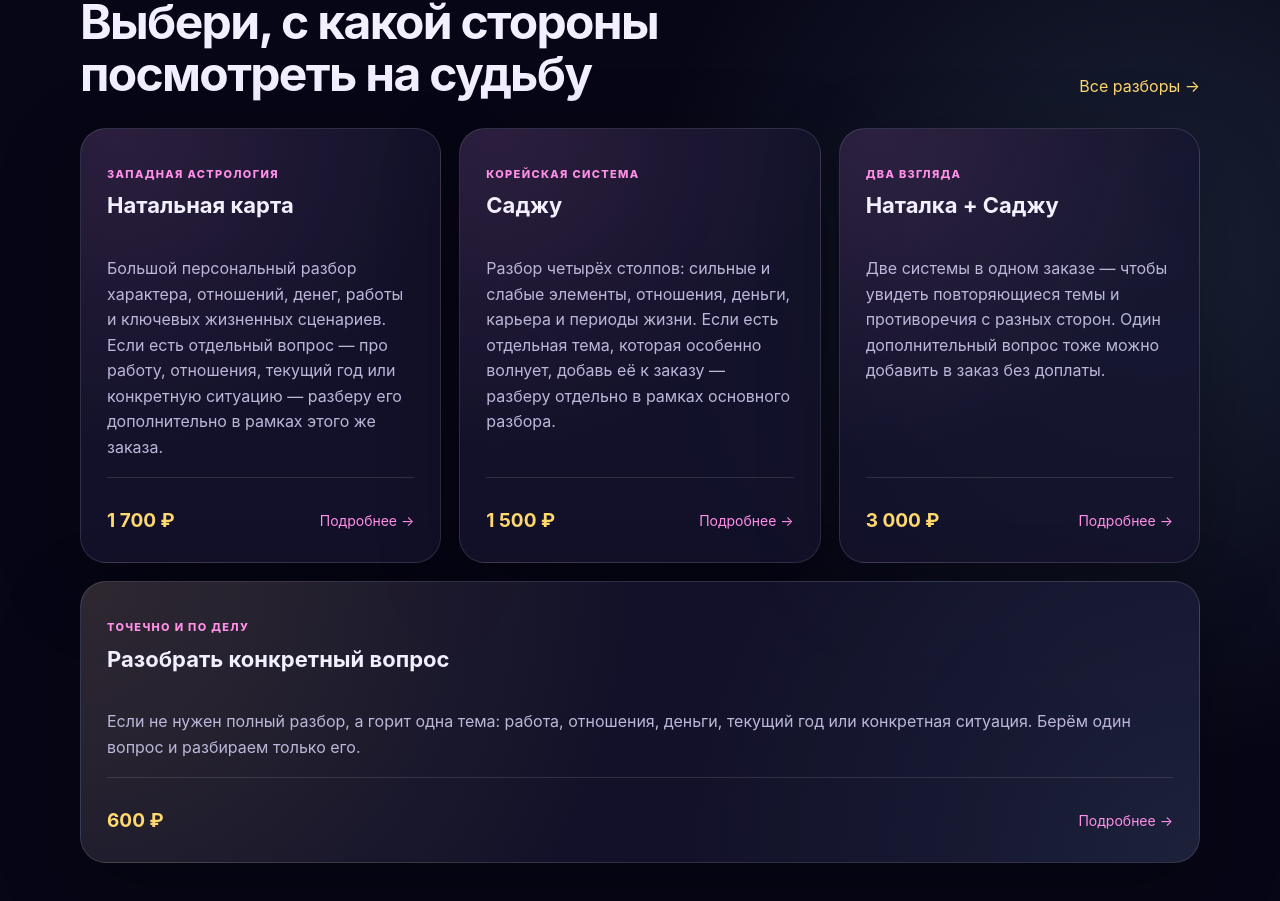
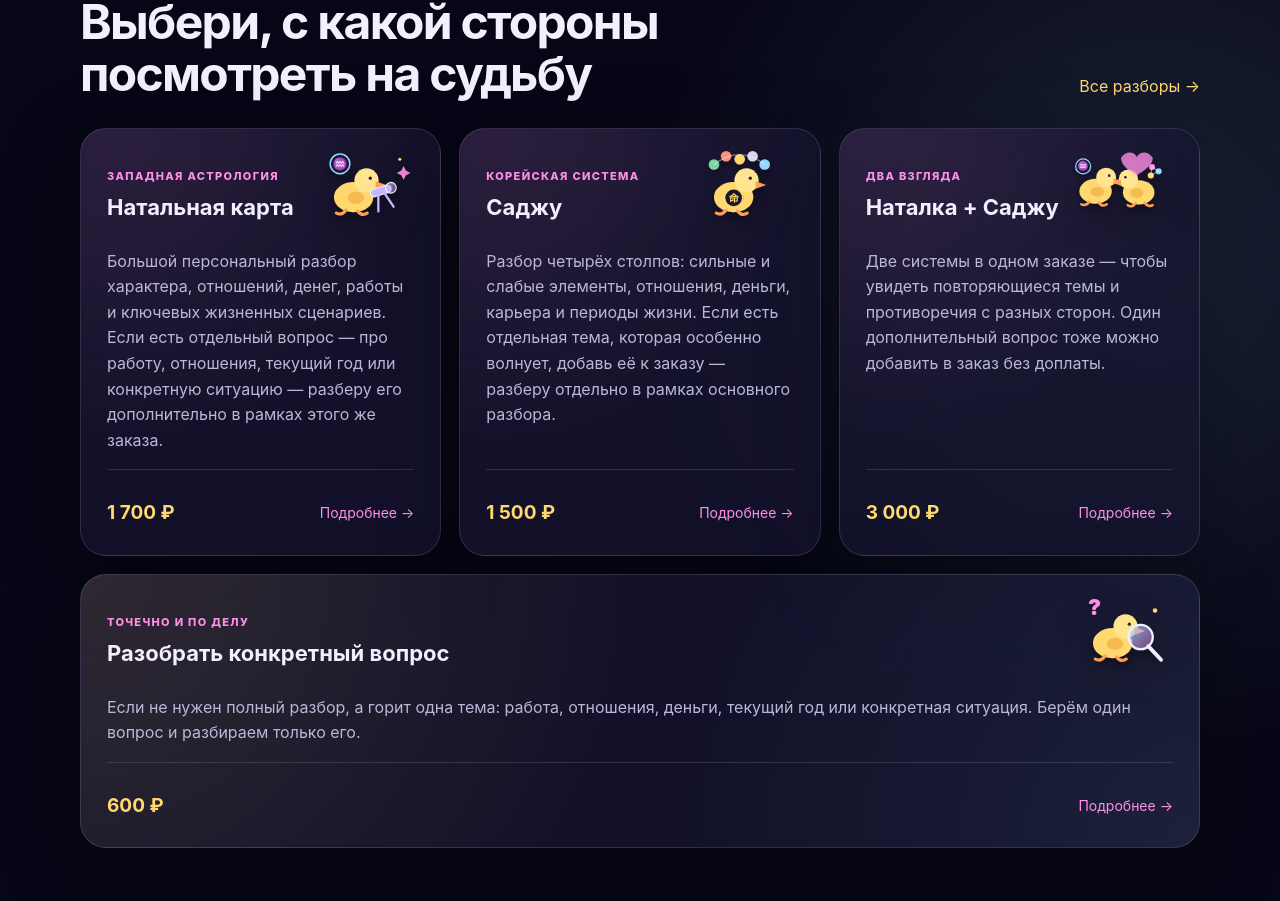
Before and after one commit to baltutis02-crypto/utochki-sudby, a Next.js app: page / in a window 1280 px wide. Shown: the part 985-1886 px from the top of the page. Built offline with nearby package versions, Linux system fonts and the light colour scheme.

Commit message:
Add full duck mascots to homepage reading cards

```diff
--- a/app/page.tsx
+++ b/app/page.tsx
@@ -1,6 +1,7 @@
 import Link from "next/link";
 import { processSteps, services } from "@/lib/site";
 import { heroImage } from "@/lib/heroImage";
+import ReadingServiceCardHead from "@/components/ReadingServiceCardHead";
 
 export default function HomePage() {
   return (
@@ -58,8 +59,13 @@ export default function HomePage() {
         <div className="cards three">
           {services.map((service) => (
             <article className={`service-card ${service.slug === "konkretnyy-vopros" ? "question-card" : ""}`} key={service.slug}>
-              <p className="eyebrow">{service.eyebrow}</p>
-              <h3>{service.title}</h3>
+              <ReadingServiceCardHead
+                slug={service.slug}
+                eyebrow={service.eyebrow}
+                title={service.title}
+                headingLevel="h3"
+                home
+              />
               <p>{service.description}</p>
               <div className="card-bottom">
                 <strong>{service.price}</strong>
```
